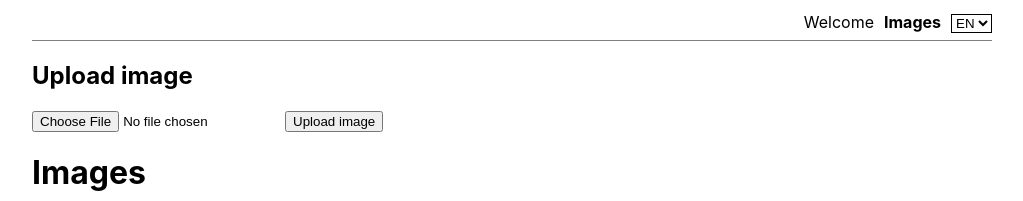
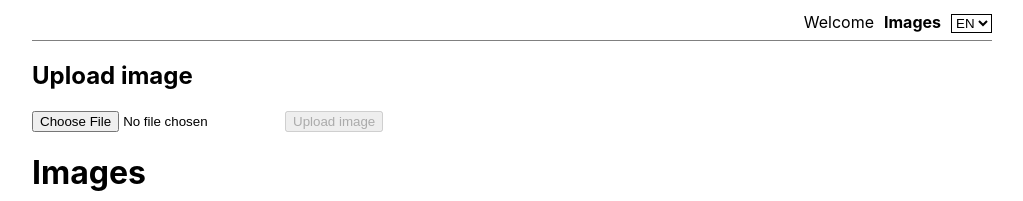
Before and after one commit to cverna-hackathons/sup, a React (Create React App) app in the folder client/: page /images in a window 1280 px wide. Shown: the top 201 px of the page, without its empty margins (128-1151 px from the left). Built offline with nearby package versions, Linux system fonts and the light colour scheme; no server answers.

Commit message:
disable upload when no file is selected

```diff
--- a/client/src/components/ImageUploadContainer.tsx
+++ b/client/src/components/ImageUploadContainer.tsx
@@ -42,7 +42,10 @@ class ImageUploadContainerView extends React.PureComponent<Props, State> {
           type="file"
           onChange={e => this.handleChange(e)}
         />
-        <button onClick={e => this.triggerUpload(e)}>
+        <button
+          onClick={e => this.triggerUpload(e)}
+          disabled={!this.state.image}
+        >
           <FormattedMessage id="imagesUploadLabel" />
         </button>
       </>
```
